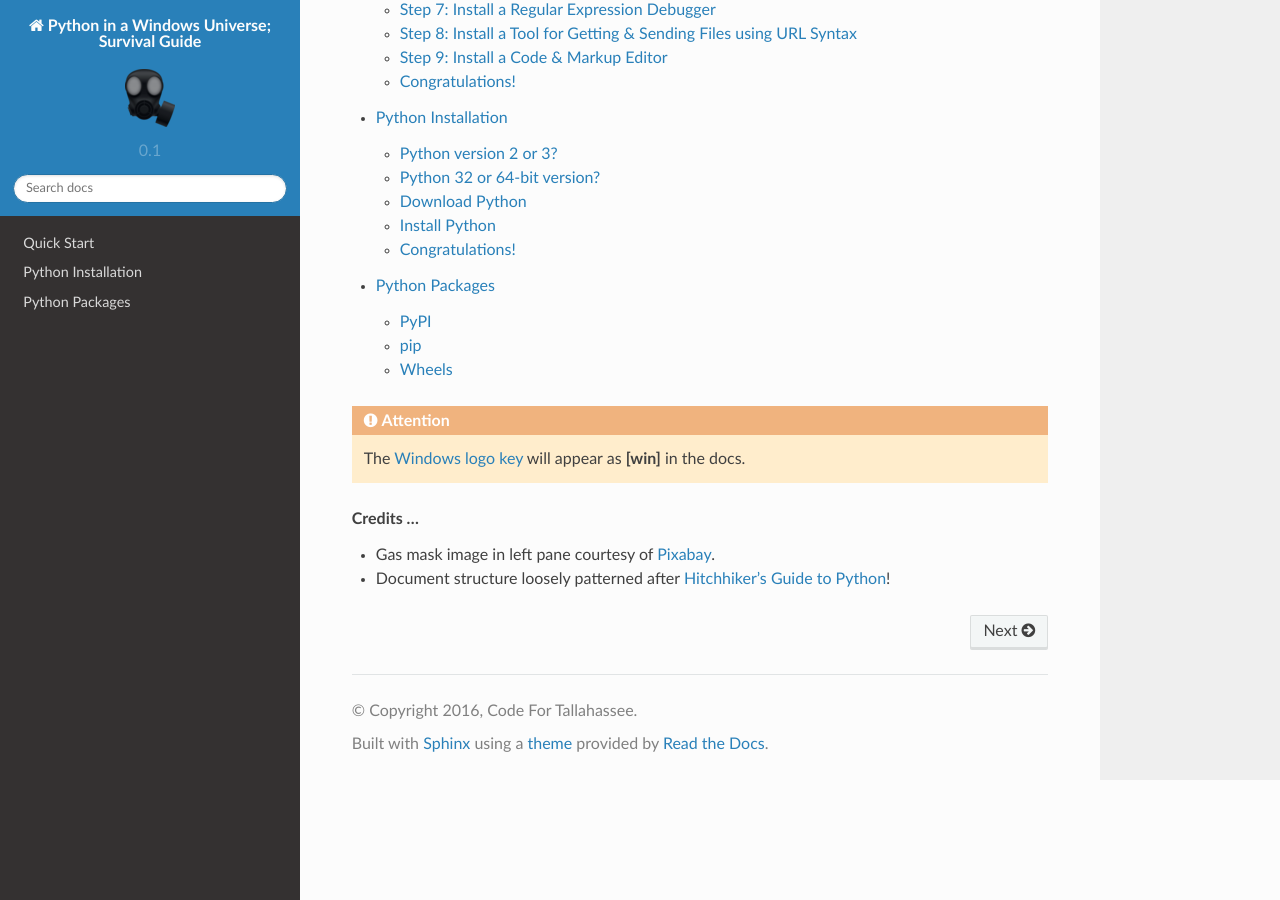
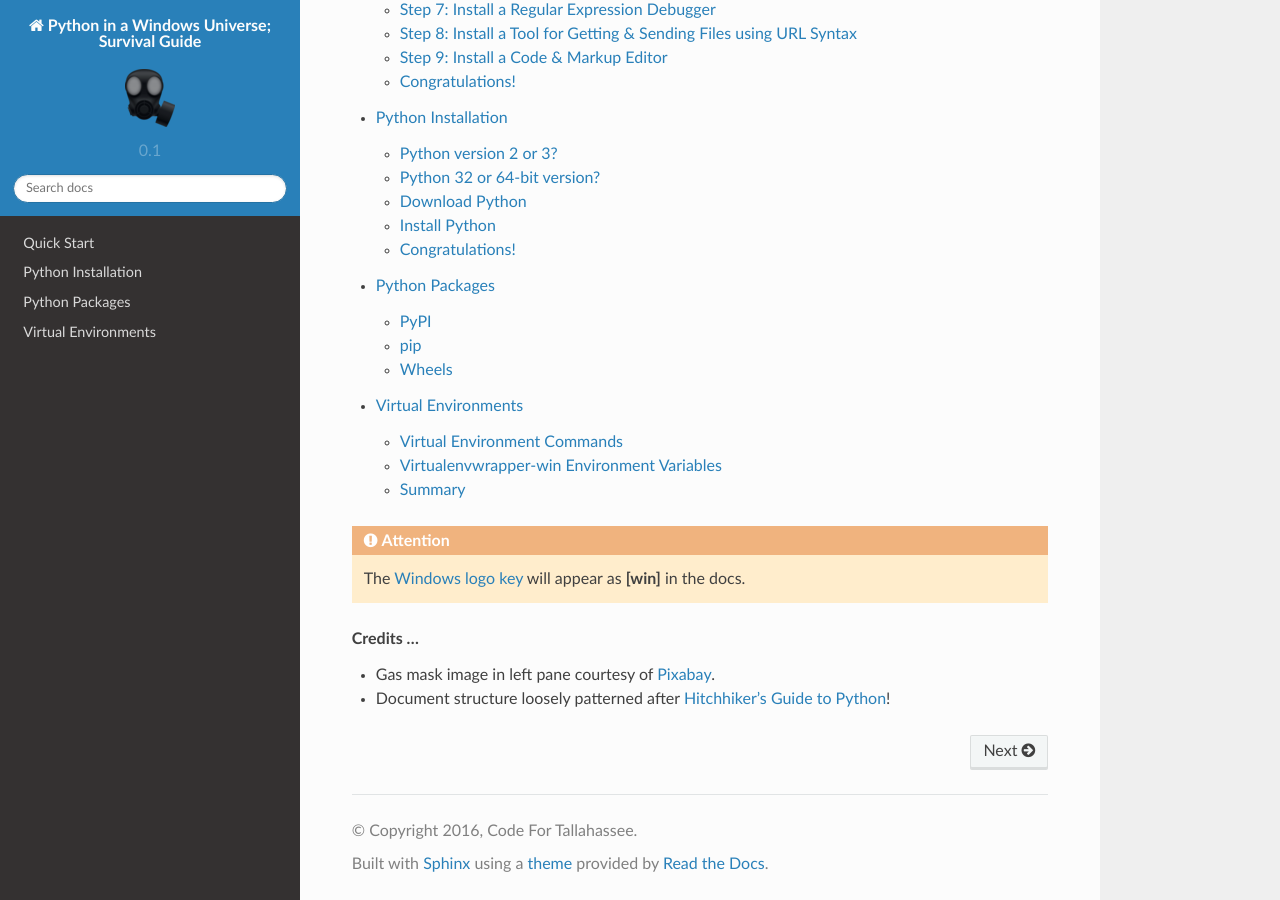
Before and after one commit to codefortallahassee/py4win, a Sphinx documentation site: the page built from docs/index.rst, in a window 1280 px wide and 900 px high, scrolled down 808 px. Built offline with Sphinx 7.4.7 and the Read the Docs theme 2.0.0, drawn with Linux system fonts in a browser that asks for light colours; some of the changed lines change nothing that is shown.

Commit message:
Add virtualenv docs

```diff
--- a/docs/index.rst
+++ b/docs/index.rst
@@ -35,6 +35,7 @@
    cheatsheets/quickstart
    python-setup/installation
    package-mgmt/packages
+   virtual-envs/virtualenv
 
 .. attention::
 
--- /dev/null
+++ b/docs/virtual-envs/virtualenv.rst
@@ -0,0 +1,97 @@
+********************
+Virtual Environments
+********************
+
+.. epigraph::
+
+	"A Virtual Environment is a tool to keep the dependencies required by different projects in separate places, by creating virtual Python environments for them. It solves the 'Project X depends on version 1.x but, Project Y needs 4.x' dilemma, and keeps your global site-packages directory clean and manageable."
+
+	-- `Hitchiker's Guide to Python, Virtual Environments <http://docs.python-guide.org/en/latest/dev/virtualenvs/>`_
+
+Virtual environments not only help manage package versions, but also ensure the correct version of the Python intepreter is associated with a project.
+
+* `virtualenv <https://virtualenv.pypa.io/en/stable/>`_ is a tool to create these isolated Python environments.
+* `virualenvwrapper <https://virtualenvwrapper.readthedocs.io/en/latest/>`_ is a set of extensions to Ian Bicking’s virtualenv tool
+  to add the following features:
+
+1. Organize all of your virtual environments in one place.
+2. Manage virtual environments (create, delete and list).
+3. Allows the use a single command to switch between environments.
+
+* `virtualenvwrapper-win <https://github.com/davidmarble/virtualenvwrapper-win/>`_  is a port of Doug Hellmann's virtualenvwrapper to Windows
+
+Let's install virtualenwrapper-win::
+
+	pip install virtualenvwrapper-win
+
+
+Virtual Environment Commands
+============================
+
+=========================== =====================================================
+Command                     Description
+=========================== =====================================================
+mkvirtualenv <project-name> Create a new virtual environment
+lsvirtualenv                List all existing virtual environments
+setprojectdir <path>        Associate a project folder with a virtual environment
+cdproject                   Change to the project folder
+workon <project-name>       Start up a virtual environment
+deactivate                  Shown down the virtual environment
+=========================== =====================================================
+
+Virtualenvwrapper-win Environment Variables
+===========================================
+Default Environment Variables (preset by virtualenvwrapper-win)::
+
+	WORKON_HOME=%USERPROFILE%\Envs
+	PROJECT_HOME=%USERPROFILE%\.projects
+
+============ ============================================================
+Variable     Description
+============ ============================================================
+WORKON_HOME  The directory where the virtual environments will be stored.
+PROJECT_HOME The project directory associated with a virtualenv.
+============ ============================================================
+
+We recommend creating a generic sanbox environment for both Python 2.7 and the latest Python 3 release.  The gives you a environment to play, experiment and learn in, but we suggest creating a separate virtual environment for each Python project that you work with.
+
+Here's how to setup the Python 3.5 sandbox::
+
+	C:\> mkvirtualenv cp35
+	C:\> setprojectdir %PROJECT_HOME%\cp35
+	C:\> workon cp35
+
+1. This creates new virtual environment we chose to call **cp35** (stands for CPython ver. 3.5)
+2. This sets the project directory for the virtual environment.
+3. This restarts the virtual environment and moves you into the project directory.
+
+Now let's setup the Python 2.7 sandbox (remember you can use tab completion to avoid typing in the whole name::
+
+	C:\> mkvirtualenv -p c:\python\python27\python.exe
+	C:\> setprojectdir %PROJECT_HOME%\cp27
+	C:\> workon cp27
+
+.. note::
+
+	Since our default Python Interpreter is 3.5, we need to use the -p option with mkvirtualenv to indicate which interpreter we want to use for the virtual environment.
+
+
+Summary
+=======
+When you want to play in CPython 2.7::
+
+	C:\> workon cp25
+
+When you want to switch to CPython 3.5::
+
+	C:\> workon cp35
+
+When you want to exit the virtual environment::
+
+	C:\> deactivate
+
+When you want to create a virtual environment for a new project::
+
+	C:\> mkvirtualenv <name>
+	C:\> setprojectdir <path>
+	C:\> workon <name>
```
